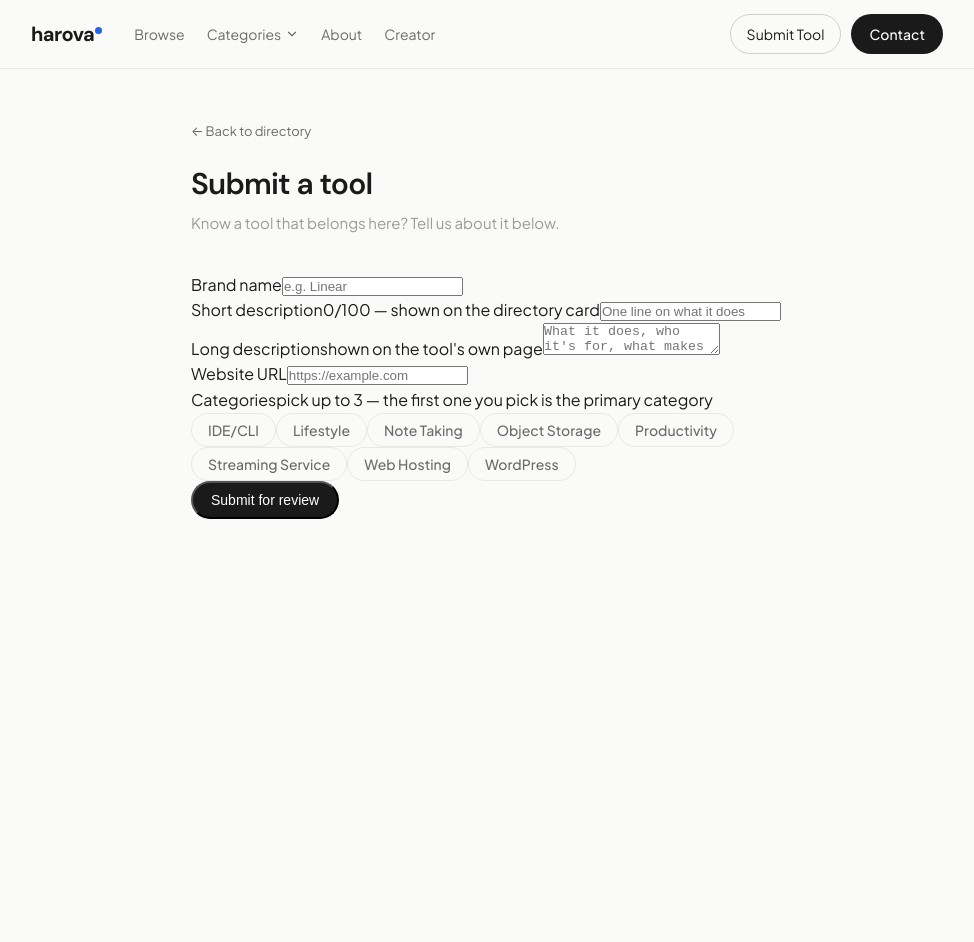
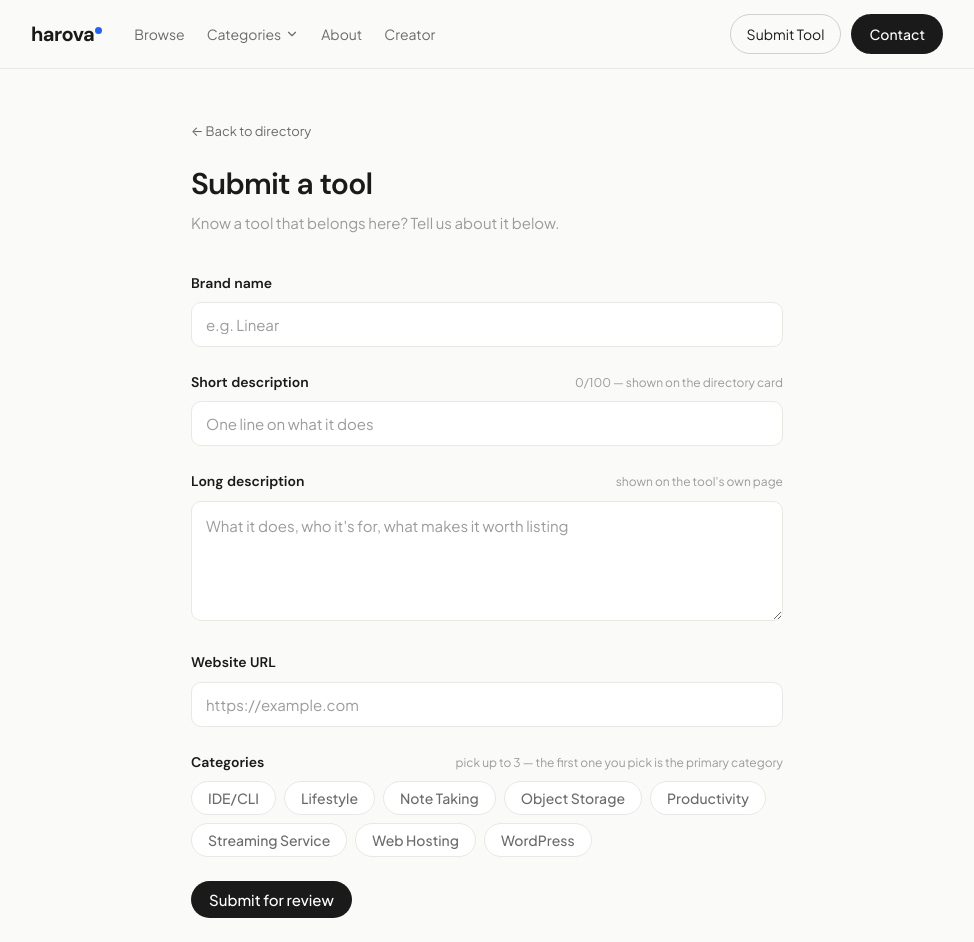
Before and after one commit to sillyledger/harova, a Next.js app: page /submit in a window 1280 px wide. Shown: the whole page, without its empty margins (153-1127 px from the left). Before the commit the page ends 800 px from the top, so only its background shows below. Built offline with nearby package versions, Linux system fonts and the light colour scheme.

Commit message:
Update globals.css

```diff
--- a/src/app/globals.css
+++ b/src/app/globals.css
@@ -592,3 +592,94 @@ footer {
     margin-top: 36px;
   }
 }
+
+/* -- Submit form -- */
+.submit-form {
+  margin-top: 8px;
+}
+
+.form-group {
+  margin-bottom: 24px;
+}
+
+.form-label {
+  display: flex;
+  align-items: baseline;
+  justify-content: space-between;
+  font-family: 'DM Sans', sans-serif;
+  font-size: 14px;
+  font-weight: 600;
+  color: var(--text);
+  margin-bottom: 8px;
+}
+
+.form-hint {
+  font-family: 'Plus Jakarta Sans', sans-serif;
+  font-size: 12px;
+  font-weight: 400;
+  color: var(--text-muted);
+}
+
+.form-input {
+  width: 100%;
+  background: var(--card-bg);
+  border: 1px solid var(--border);
+  border-radius: 10px;
+  padding: 12px 14px;
+  font-family: inherit;
+  font-size: 15px;
+  color: var(--text);
+  outline: none;
+  transition: border-color 0.15s;
+}
+
+.form-input::placeholder {
+  color: var(--text-muted);
+}
+
+.form-input:focus {
+  border-color: var(--accent);
+}
+
+.form-textarea {
+  min-height: 120px;
+  resize: vertical;
+  line-height: 1.6;
+}
+
+.form-pills {
+  display: flex;
+  flex-wrap: wrap;
+  gap: 8px;
+}
+
+.form-pill {
+  background: var(--card-bg);
+}
+
+.form-pill:disabled {
+  opacity: 0.4;
+  cursor: not-allowed;
+}
+
+.primary-tag {
+  color: var(--pill-active-text);
+  opacity: 0.75;
+  font-weight: 400;
+}
+
+.form-error {
+  font-size: 14px;
+  color: var(--affiliate-text);
+  background: var(--affiliate-bg);
+  border-radius: 8px;
+  padding: 10px 14px;
+  margin-bottom: 20px;
+}
+
+.form-submit {
+  border: none;
+  cursor: pointer;
+  font-family: inherit;
+  font-size: 15px;
+}
```
